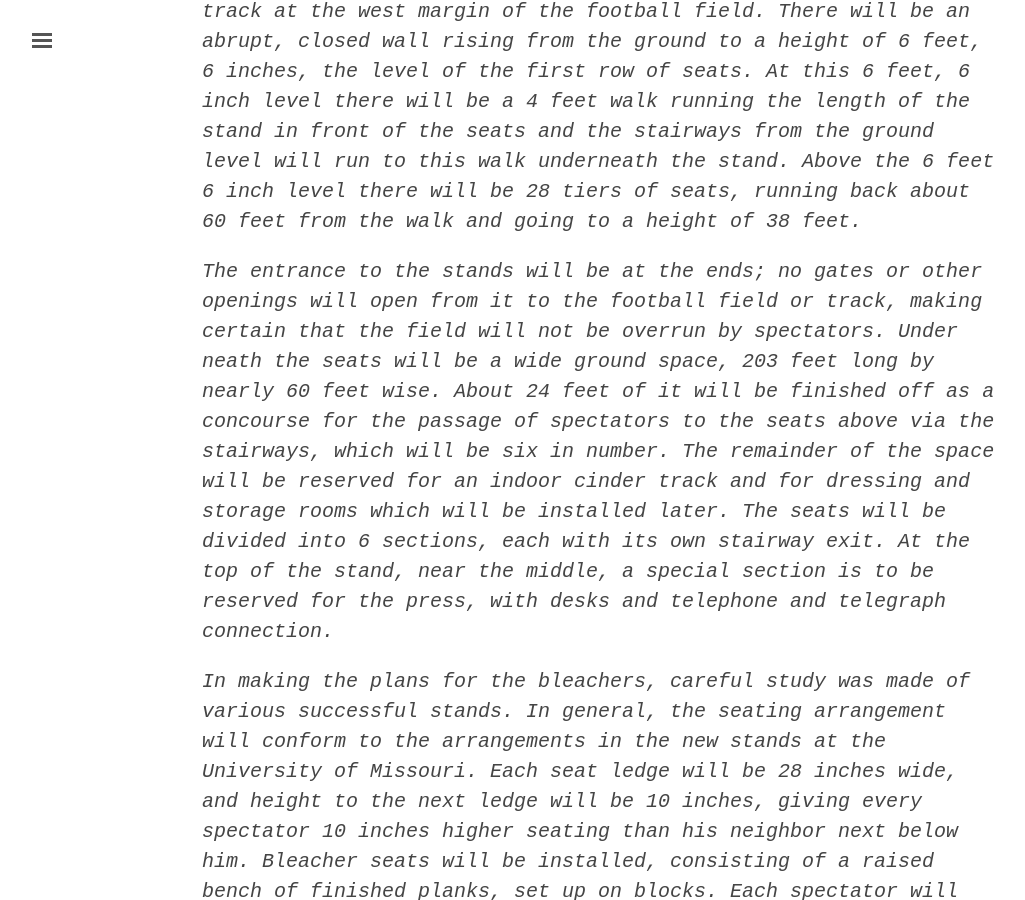
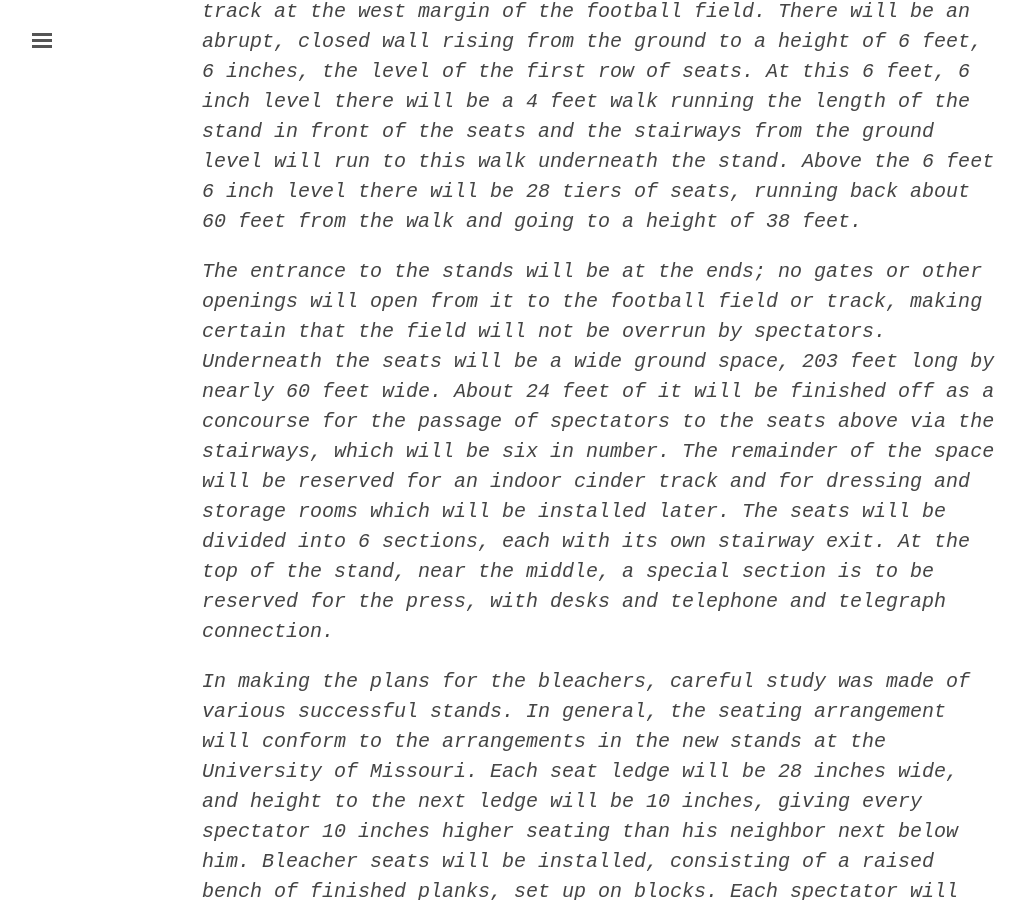
Before and after one commit to emanderson811/day-edition, a Jekyll site: the page built from _texts/buildings/204day-stadium-clyde-williams.md, in a window 1280 px wide and 900 px high, scrolled down 1242 px. Shown: the whole window, without its empty margins (3-1028 px from the left). Built offline with Jekyll 4.4.1, drawn with Linux system fonts in a browser that asks for light colours; some of the changed text lies outside the part shown.

Commit message:
Update 204day-stadium-clyde-williams.md

```diff
--- a/_texts/buildings/204day-stadium-clyde-williams.md
+++ b/_texts/buildings/204day-stadium-clyde-williams.md
@@ -33,7 +33,7 @@
 >
 >The front of the stands will come close to the straightaway cinder track at the west margin of the football field. There will be an abrupt, closed wall rising from the ground to a height of 6 feet, 6 inches, the level of the first row of seats. At this 6 feet, 6 inch level there will be a 4 feet walk running the length of the stand in front of the seats and the stairways from the ground level will run to this walk underneath the stand. Above the 6 feet 6 inch level there will be 28 tiers of seats, running back about 60 feet from the walk and going to a height of 38 feet.
 >
->The entrance to the stands will be at the ends; no gates or other openings will open from it to the football field or track, making certain that the field will not be overrun by spectators. Under neath the seats will be a wide ground space, 203 feet long by nearly 60 feet wise. About 24 feet of it will be finished off as a concourse for the passage of spectators to the seats above via the stairways, which will be six in number. The remainder of the space will be reserved for an indoor cinder track and for dressing and storage rooms which will be installed later. The seats will be divided into 6 sections, each with its own stairway exit. At the top of the stand, near the middle, a special section is to be reserved for the press, with desks and telephone and telegraph connection.
+>The entrance to the stands will be at the ends; no gates or other openings will open from it to the football field or track, making certain that the field will not be overrun by spectators. Underneath the seats will be a wide ground space, 203 feet long by nearly 60 feet wide. About 24 feet of it will be finished off as a concourse for the passage of spectators to the seats above via the stairways, which will be six in number. The remainder of the space will be reserved for an indoor cinder track and for dressing and storage rooms which will be installed later. The seats will be divided into 6 sections, each with its own stairway exit. At the top of the stand, near the middle, a special section is to be reserved for the press, with desks and telephone and telegraph connection.
 >
 >In making the plans for the bleachers, careful study was made of various successful stands. In general, the seating arrangement will conform to the arrangements in the new stands at the University of Missouri. Each seat ledge will be 28 inches wide, and height to the next ledge will be 10 inches, giving every spectator 10 inches higher seating than his neighbor next below him. Bleacher seats will be installed, consisting of a raised bench of finished planks, set up on blocks. Each spectator will have a 12 inch seat and 16 inch space in front of the seat for his knees.
 >
@@ -117,7 +117,7 @@
 
 [^fn16]:  Iowa State Daily,  October 24,  1959
 
-In 1960 architects were retained and planning started for expansion of the stadium. At that time one scheme proposed was to remove the running track, lower the field by about eight feet and extend the east and west bleachers down to that level.[^fn17] However, that scheme was abandoned. Instead the old press boxes were removed and eighteen rows of seats were added. at the top of the east stands and a new press box built on the west side.[^fn18] The construction was completed for the 1961 football season.
+In 1960 architects were retained and planning started for expansion of the stadium. At that time one scheme proposed was to remove the running track, lower the field by about eight feet and extend the east and west bleachers down to that level.[^fn17] However, that scheme was abandoned. Instead the old press boxes were removed and eighteen rows of seats were added at the top of the east stands and a new press box built on the west side.[^fn18] The construction was completed for the 1961 football season.
 
 By 1965 further increase in the seating capacity was required and the decision was reached to add the south end construction providing an estimated 10,700 additional seats.[^fn19] Construction began in May of 1966. Some seats were available for use that fall but work was not completed until after the football season was ended. The addition brought the total capacity to about 35,000 seats.
 
```
